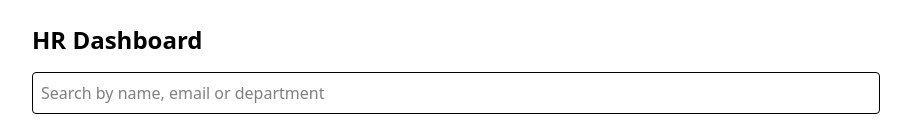
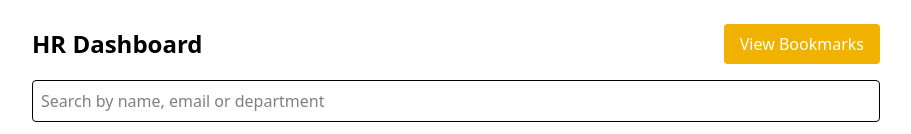
Before and after one commit to mayurramani07/hr-dashboard, a Next.js app: page / in a window 1280 px wide. Shown: the top 134 px of the page, without its empty margins (184-1095 px from the left). Built offline with nearby package versions, Linux system fonts and the light colour scheme; no server answers.

Commit message:
Implemented bookmarks using context API

```diff
--- /dev/null
+++ b/src/app/bookmark/page.jsx
@@ -0,0 +1,26 @@
+'use client';
+
+import React from 'react';
+import { useBookmarks } from '@/context/BookmarkContext';
+import EmployeeCard from '@/components/EmployeeCard';
+
+const BookmarksPage = () => {
+  const { bookmarks } = useBookmarks();
+
+  return (
+    <div className="p-6 max-w-4xl mx-auto">
+      <h1 className="text-2xl font-bold mb-6">Bookmarked Employees</h1>
+      {bookmarks.length === 0 ? (
+        <p className="text-gray-600">No employees bookmarked yet.</p>
+      ) : (
+        <div className="grid grid-cols-1 gap-4">
+          {bookmarks.map((employee) => (
+            <EmployeeCard key={employee.id || employee._id} user={employee} />
+          ))}
+        </div>
+      )}
+    </div>
+  );
+};
+
+export default BookmarksPage;
--- a/src/app/layout.js
+++ b/src/app/layout.js
@@ -1,28 +1,13 @@
-import { Geist, Geist_Mono } from "next/font/google";
-import "./globals.css";
-
-const geistSans = Geist({
-  variable: "--font-geist-sans",
-  subsets: ["latin"],
-});
-
-const geistMono = Geist_Mono({
-  variable: "--font-geist-mono",
-  subsets: ["latin"],
-});
-
-export const metadata = {
-  title: "Create Next App",
-  description: "Generated by create next app",
-};
+import './globals.css';
+import { BookmarkProvider } from '@/context/BookmarkContext';
 
 export default function RootLayout({ children }) {
   return (
     <html lang="en">
-      <body
-        className={`${geistSans.variable} ${geistMono.variable} antialiased`}
-      >
-        {children}
+      <body>
+        <BookmarkProvider>
+          {children}
+        </BookmarkProvider>
       </body>
     </html>
   );
--- a/src/app/page.js
+++ b/src/app/page.js
@@ -5,6 +5,7 @@ import { fetchUsers } from '../lib/fetchUsers';
 import Filters from '../components/Filters';
 import EmployeeCard from '../components/EmployeeCard';
 import useFilteredUsers from '../hooks/useFilteredUsers';
+import Link from 'next/link';
 
 export default function HomePage() {
   const [users, setUsers] = useState([]);
@@ -25,13 +26,22 @@ export default function HomePage() {
 
   return (
     <div className="max-w-4xl mx-auto p-6">
-      <h1 className="text-2xl font-bold mb-4">HR Dashboard</h1>
+      <div className="flex justify-between items-center mb-4">
+        <h1 className="text-2xl font-bold">HR Dashboard</h1>
+        <Link
+          href="/bookmark"
+          className="bg-yellow-500 text-white px-4 py-2 rounded hover:bg-yellow-600 transition">
+          View Bookmarks
+        </Link>
+      </div>
+
       <Filters
         search={search}
         setSearch={setSearch}
         filters={filters}
         setFilters={setFilters}
       />
+
       <div className="grid gap-4">
         {filtered.length > 0 ? (
           filtered.map(user => (
--- a/src/components/EmployeeCard.jsx
+++ b/src/components/EmployeeCard.jsx
@@ -2,31 +2,50 @@
 
 import React from 'react';
 import Link from 'next/link';
+import { useBookmarks } from '@/context/BookmarkContext';
 
-const EmployeeCard = ({ user, onBookmark, onPromote }) => {
+const EmployeeCard = ({ user = {} }) => {
+  const { bookmarks, addBookmark, removeBookmark } = useBookmarks();
+  const uniqueId = user.id || user._id;
+
+  const isBookmarked = bookmarks.some(
+    (item) => (item.id || item._id) === uniqueId
+  );
+
+  const handleBookmark = () => {
+    if (isBookmarked) {
+      removeBookmark(uniqueId);
+    } else {
+      addBookmark(user);
+    }
+  };
+
   return (
-    <div className="bg-white shadow p-4 rounded-md border mb-4">
-      <h2 className="text-lg font-semibold">{user.fullName}</h2>
-      <p className="text-sm text-gray-600">{user.email}</p>
-      <p className="text-sm">Age: {user.age}</p>
-      <p className="text-sm">Department: {user.department}</p>
+    <div className="bg-white border p-4 rounded shadow-sm mb-4">
+      <h3 className="text-lg font-bold">{user.fullName || 'Unnamed'}</h3>
+      {user.email && <p className="text-sm text-gray-600">{user.email}</p>}
+      {user.age && <p className="text-sm">Age: {user.age}</p>}
+      {user.department && <p className="text-sm">Department: {user.department}</p>}
 
       <div className="flex gap-2 mt-3">
         <Link
-          href={`/employee/${user.id || user._id}`}
-          className="px-2 py-1 bg-blue-500 text-white rounded text-sm text-center"
+          href={`/employee/${uniqueId}`}
+          className="px-3 py-1 bg-blue-600 text-white rounded text-sm hover:bg-blue-700"
         >
           View
         </Link>
+
         <button
-          onClick={onBookmark}
-          className="px-2 py-1 bg-green-500 text-white rounded text-sm"
+          onClick={handleBookmark}
+          className={`px-3 py-1 text-sm rounded text-white ${
+            isBookmarked ? 'bg-red-500 hover:bg-red-600' : 'bg-green-500 hover:bg-green-600'
+          }`}
         >
-          Bookmark
+          {isBookmarked ? 'Remove' : 'Bookmark'}
         </button>
+
         <button
-          onClick={onPromote}
-          className="px-2 py-1 bg-purple-500 text-white rounded text-sm"
+          className="px-3 py-1 text-sm bg-purple-500 text-white rounded hover:bg-purple-600"
         >
           Promote
         </button>
--- a/src/components/Filters.jsx
+++ b/src/components/Filters.jsx
@@ -6,9 +6,16 @@ export default function Filters({ search, setSearch, filters, setFilters }) {
 
   const handleMultiSelect = (value, category) => {
     setFilters(prev => {
-      const current = new Set(prev[category]);
-      current.has(value) ? current.delete(value) : current.add(value);
-      return { ...prev, [category]: Array.from(current) };
+      const updatedSet = new Set(prev[category]);
+      if (updatedSet.has(value)) {
+        updatedSet.delete(value);
+      } else {
+        updatedSet.add(value);
+      }
+      return {
+        ...prev,
+        [category]: Array.from(updatedSet)
+      };
     });
   };
 
@@ -26,19 +33,20 @@ export default function Filters({ search, setSearch, filters, setFilters }) {
         <div>
           <label className="font-medium">Department</label>
           <div className="flex gap-2 flex-wrap mt-1">
-            {departments.map(dept => (
+            {departments.map(dept => {
+              const isSelected = filters.department.includes(dept);
+              return (
                 <button
                   key={dept}
+                  onClick={() => handleMultiSelect(dept, 'department')}
                   className={`px-3 py-1 border rounded-full ${
-                  filters.department.includes(dept)
-                    ? 'bg-blue-500 text-white'
-                    : ''
+                    isSelected ? 'bg-blue-500 text-white' : ''
                   }`}
-                onClick={() => handleMultiSelect(dept, 'department')}
                 >
                   {dept}
                 </button>
-            ))}
+              );
+            })}
           </div>
         </div>
       </div>
--- /dev/null
+++ b/src/context/BookmarkContext.jsx
@@ -0,0 +1,39 @@
+'use client';
+import React, { createContext, useContext, useState } from 'react';
+
+const BookmarkContext = createContext();
+
+export const BookmarkProvider = ({ children }) => {
+  const [bookmarks, setBookmarks] = useState([]);
+
+  const addBookmark = (employee) => {
+    const id = employee.id || employee._id || employee.email;
+
+    const exists = bookmarks.some((item) => {
+      const itemId = item.id || item._id || item.email;
+      return itemId === id;
+    });
+
+    if (!exists) {
+      setBookmarks((prev) => [...prev, employee]);
+    }
+  };
+
+  const removeBookmark = (id) => {
+    setBookmarks((prev) =>
+      prev.filter(
+        (item) =>
+        item.id !== id && item._id !== id && item.email !== id )
+    );
+  };
+
+  return (
+    <BookmarkContext.Provider
+      value={{ bookmarks, addBookmark, removeBookmark }}
+    >
+      {children}
+    </BookmarkContext.Provider>
+  );
+};
+
+export const useBookmarks = () => useContext(BookmarkContext);
```
Lines whose indentation alone changed are shown as unchanged.
